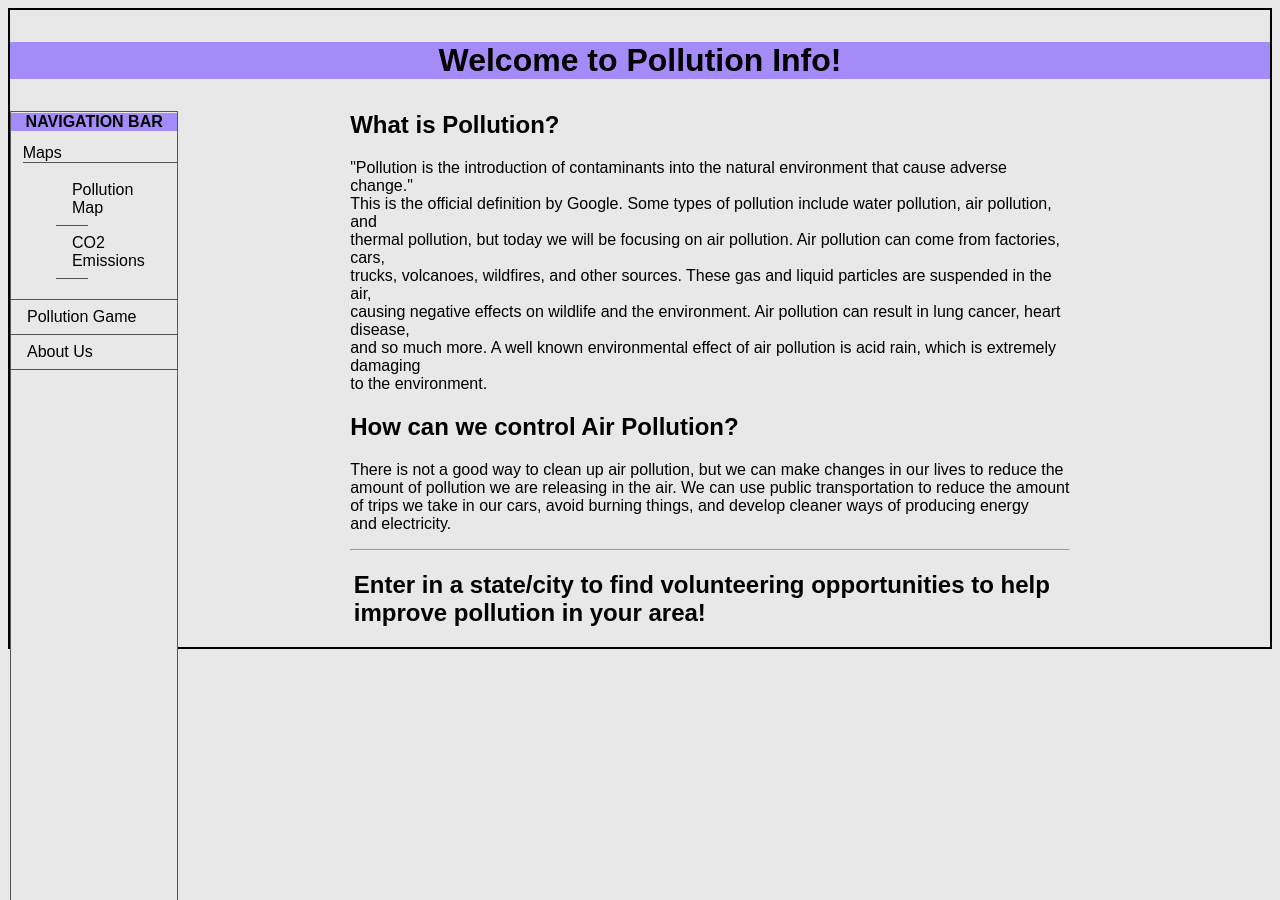
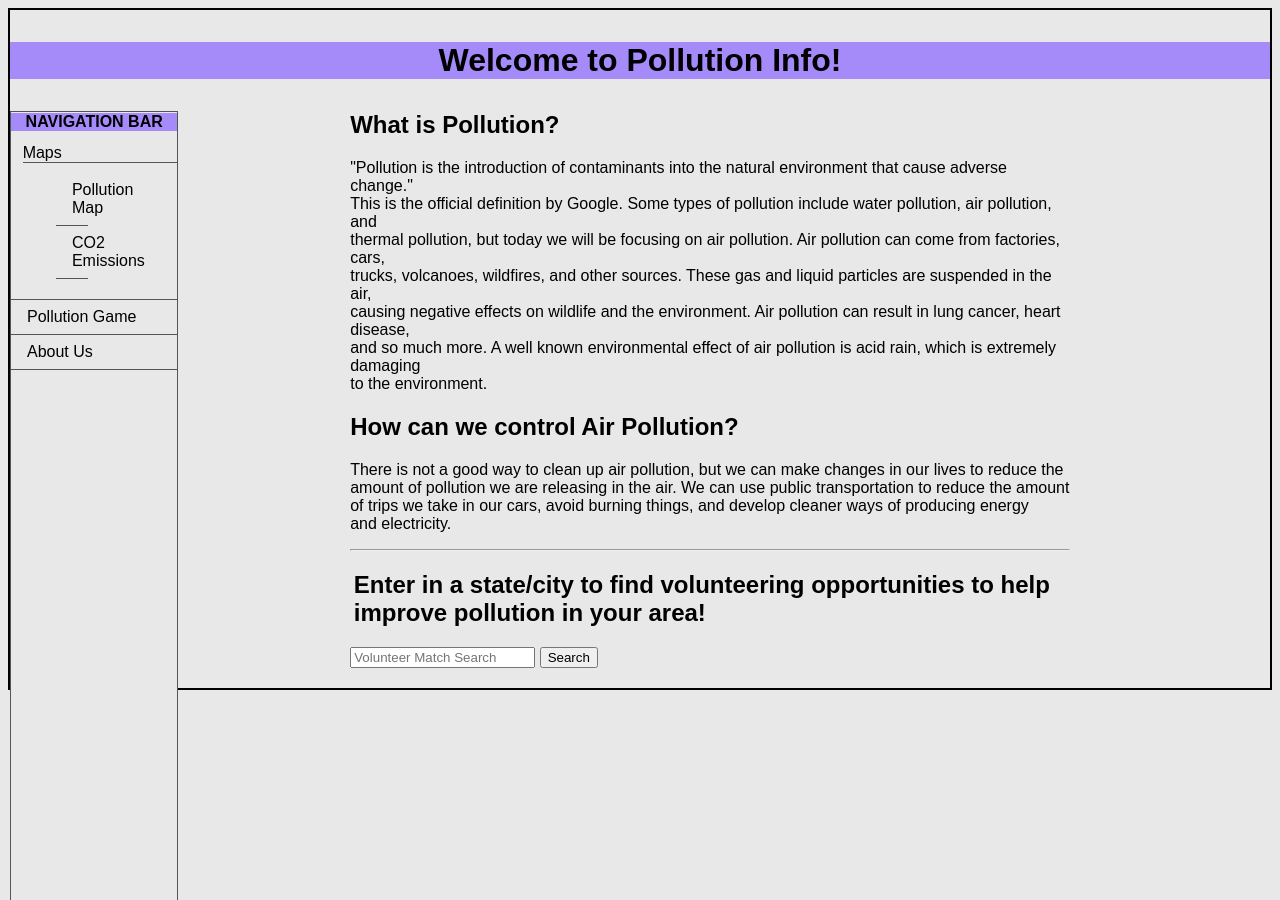
Before and after one commit to risheethagb/AirPollutionFinal, a Jekyll site: the page index.html, which Jekyll copies as it is, in a window 1280 px wide. Built offline with Jekyll 4.4.1, drawn with Linux system fonts in a browser that asks for light colours; comment, search, counter and statistics services are not loaded.

Commit message:
Update index.html

```diff
--- a/index.html
+++ b/index.html
@@ -81,8 +81,10 @@
         <hr>
 	<h2 style="margin-left:0.5%;">Enter in a state/city to find volunteering opportunities to help improve pollution in your area!</h2>
 
-	<script async src="https://cse.google.com/cse.js?cx=004544178852656918422:_xjhyzfnlvw"></script>
-<div class="gcse-search"></div>
+	<form action = "https://www.volunteermatch.org/search" method = "Get" target = "_blank">
+        <input type = "text" name = "q" placeholder = "Volunteer Match Search">
+        <input type = "submit" value = "Search">
+    </form>
     </p>
 
   </body>
```
